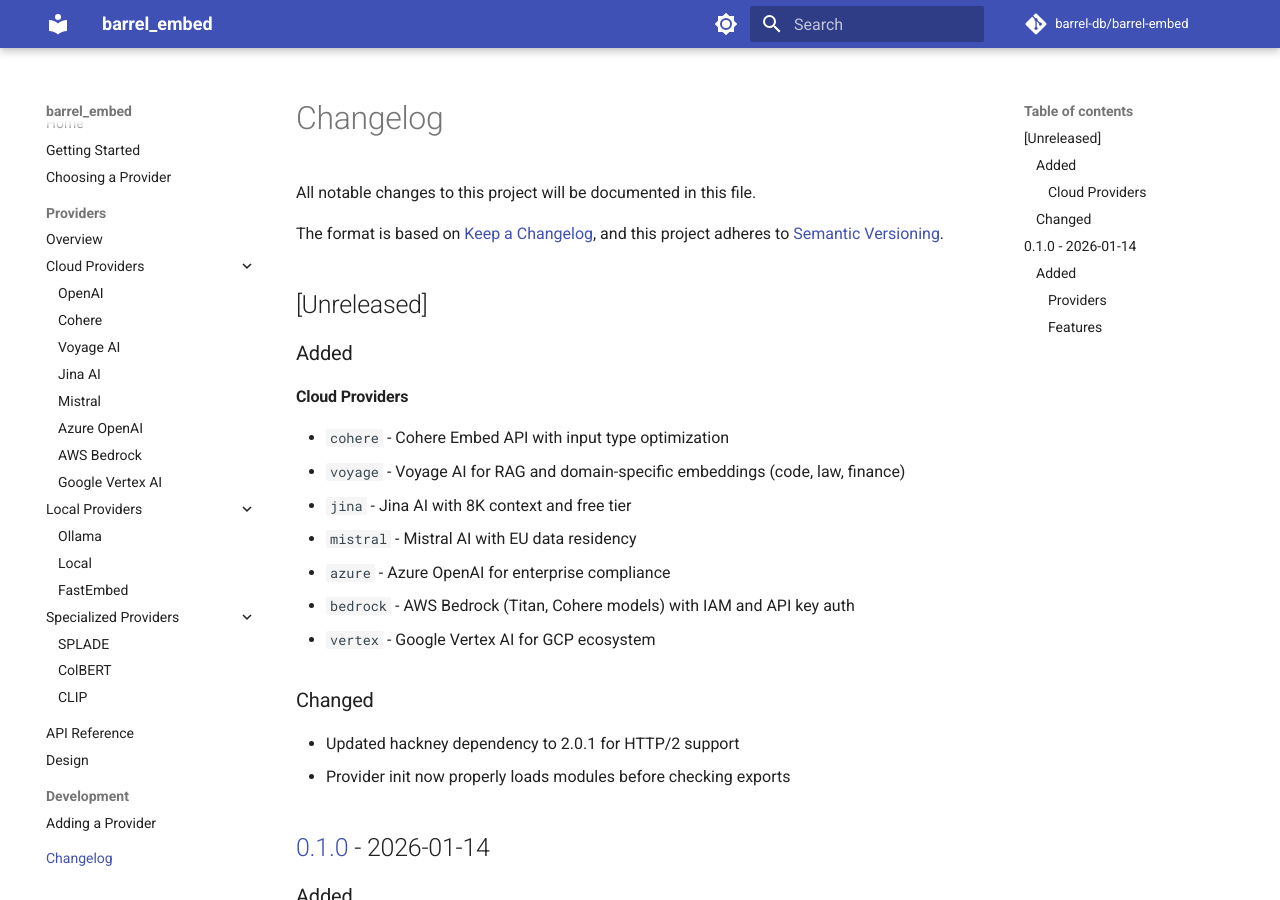
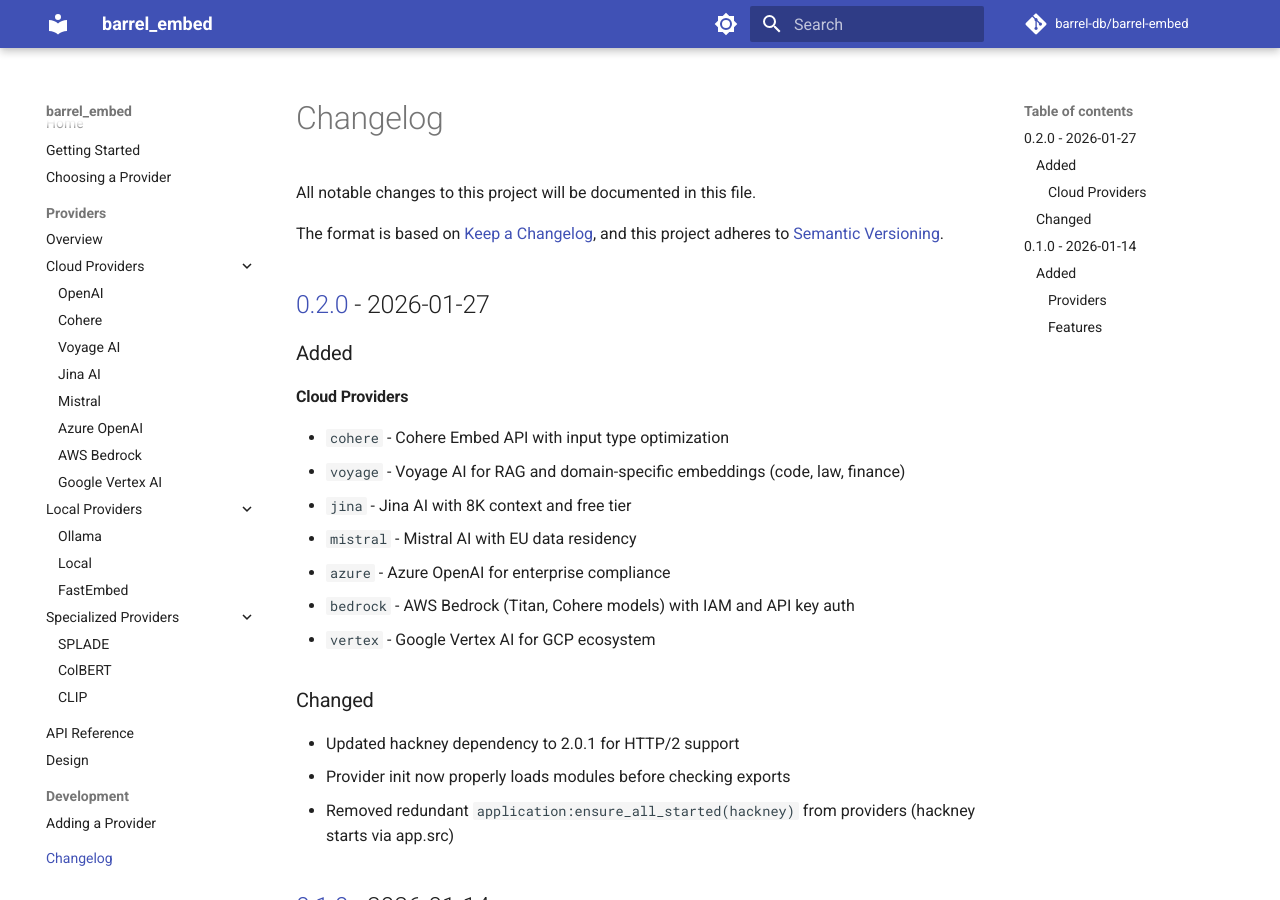
Before and after one commit to barrel-db/barrel_embed, an MkDocs documentation site: the page built from docs/changelog.md, in a window 1280 px wide and 900 px high. Built offline with MkDocs 1.6.1 and Material for MkDocs 9.7.7, drawn with Linux system fonts in a browser that asks for light colours.

Commit message:
Release v0.2.0 with cloud providers

```diff
--- a/docs/changelog.md
+++ b/docs/changelog.md
@@ -5,7 +5,7 @@ All notable changes to this project will be documented in this file.
 The format is based on [Keep a Changelog](https://keepachangelog.com/en/1.1.0/),
 and this project adheres to [Semantic Versioning](https://semver.org/spec/v2.0.0.html).
 
-## [Unreleased]
+## [0.2.0] - 2026-01-27
 
 ### Added
 
@@ -23,6 +23,7 @@ and this project adheres to [Semantic Versioning](https://semver.org/spec/v2.0.0
 
 - Updated hackney dependency to 2.0.1 for HTTP/2 support
 - Provider init now properly loads modules before checking exports
+- Removed redundant `application:ensure_all_started(hackney)` from providers (hackney starts via app.src)
 
 ## [0.1.0] - 2026-01-14
 
@@ -56,4 +57,5 @@ and this project adheres to [Semantic Versioning](https://semver.org/spec/v2.0.0
 - Application supervision tree with ETS-based rate limiting
 - Comprehensive EUnit test suite
 
+[0.2.0]: https://gitlab.enki.io/barrel-db/barrel-embed/-/releases/v0.2.0
 [0.1.0]: https://gitlab.enki.io/barrel-db/barrel-embed/-/releases/v0.1.0
```
Also changed, not shown: 1 other file.
